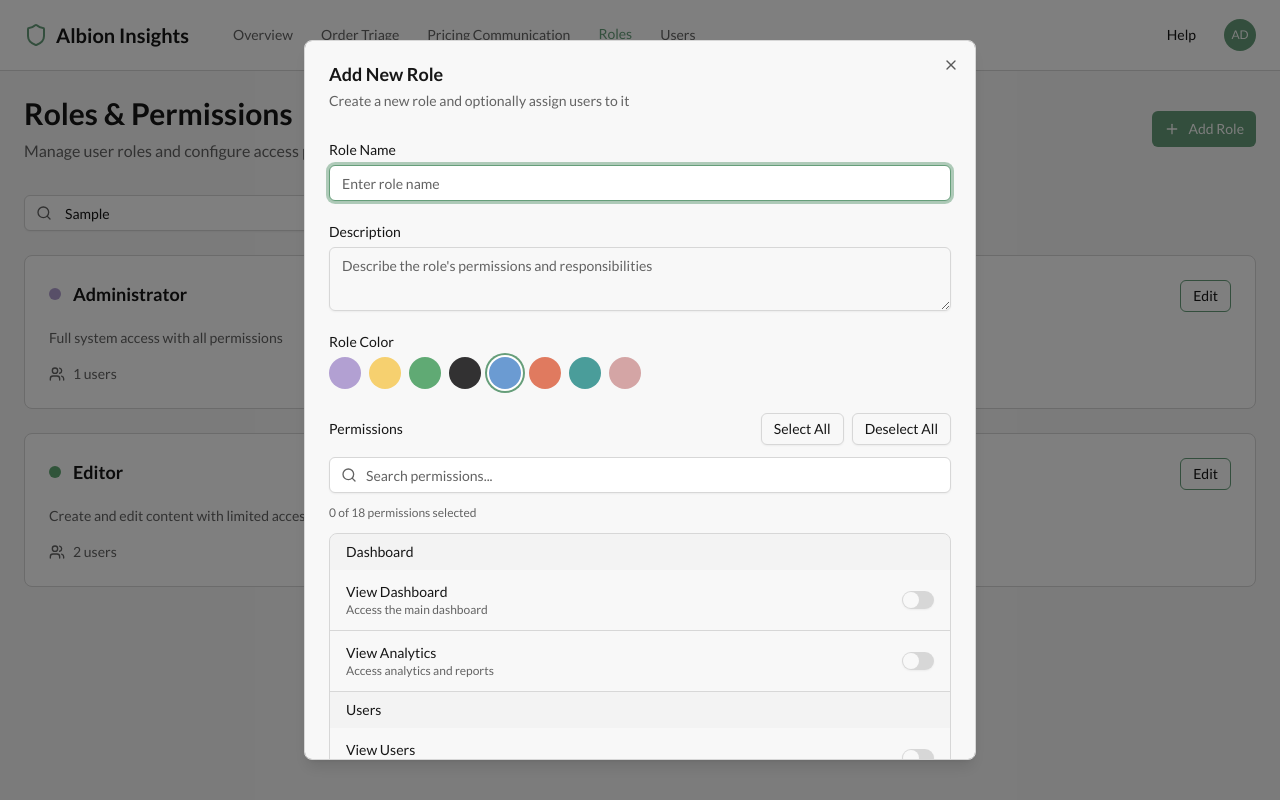
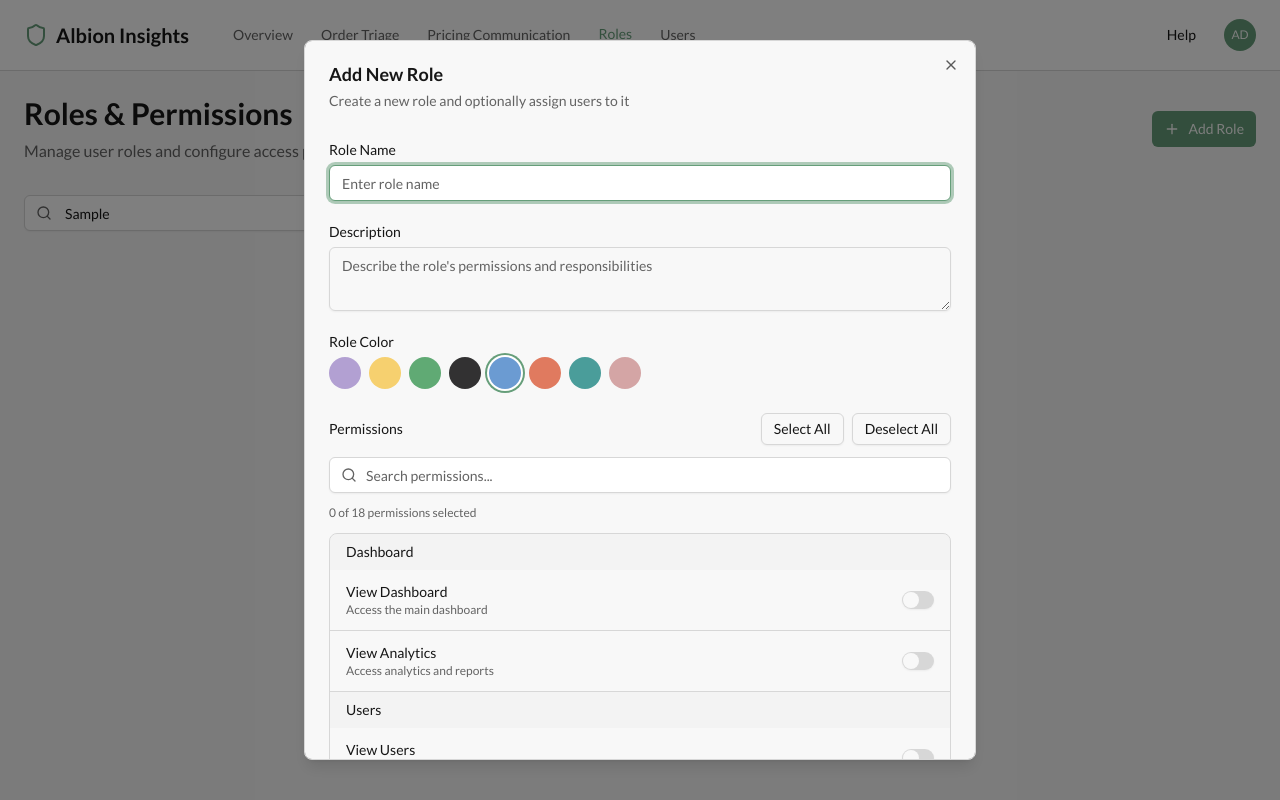
Before and after one commit to aliceward117/v0-data-portal-creation, a Next.js app: page /roles in a window 1280 px wide. Both pictures are taken after typing "Sample" into the empty fields and a click on the button "Add Role". Built offline with nearby package versions, Linux system fonts and the light colour scheme.

Commit message:
feat: add real-time search to roles grid
Connect search input to state and filter roles in real-time

```diff
--- a/app/roles/page.tsx
+++ b/app/roles/page.tsx
@@ -57,6 +57,13 @@ export default function RolesPage() {
   const [selectedUserIds, setSelectedUserIds] = useState<number[]>([])
   const [newRolePermissions, setNewRolePermissions] = useState<string[]>([])
   const [newPermissionSearch, setNewPermissionSearch] = useState("")
+  const [roleSearchQuery, setRoleSearchQuery] = useState("")
+
+  // Filter roles based on search query
+  const filteredRoles = roles.filter(role =>
+    role.name.toLowerCase().includes(roleSearchQuery.toLowerCase()) ||
+    role.description.toLowerCase().includes(roleSearchQuery.toLowerCase())
+  )
 
   const openEditDialog = (role: RoleType) => {
     setSelectedRole(role)
@@ -224,13 +231,23 @@ export default function RolesPage() {
           <div className="mb-6 flex items-center gap-4">
             <div className="relative flex-1 max-w-md">
               <Search className="absolute left-3 top-1/2 -translate-y-1/2 h-4 w-4 text-muted-foreground" />
-              <Input placeholder="Search roles..." className="pl-10" />
+              <Input
+              placeholder="Search roles..."
+              className="pl-10"
+              value={roleSearchQuery}
+              onChange={(e) => setRoleSearchQuery(e.target.value)}
+            />
             </div>
           </div>
 
-          {/* Roles Grid */}
-          <div className="grid grid-cols-1 md:grid-cols-2 gap-6">
-            {roles.map((role) => (
+{/* Roles Grid */}
+          {filteredRoles.length === 0 ? (
+            <div className="text-center py-12 text-muted-foreground">
+              <p>No roles found matching "{roleSearchQuery}"</p>
+            </div>
+          ) : (
+            <div className="grid grid-cols-1 md:grid-cols-2 gap-6">
+              {filteredRoles.map((role) => (
               <div
                 key={role.id}
                 className="p-6 bg-card border border-border rounded-lg hover:border-primary transition-all"
@@ -254,9 +271,10 @@ export default function RolesPage() {
                   <Users className="h-4 w-4" />
                   <span>{getUsersByRole(role.name).length} users</span>
                 </div>
-              </div>
-            ))}
-          </div>
+</div>
+              ))}
+            </div>
+          )}
         </div>
       </main>
 
```
